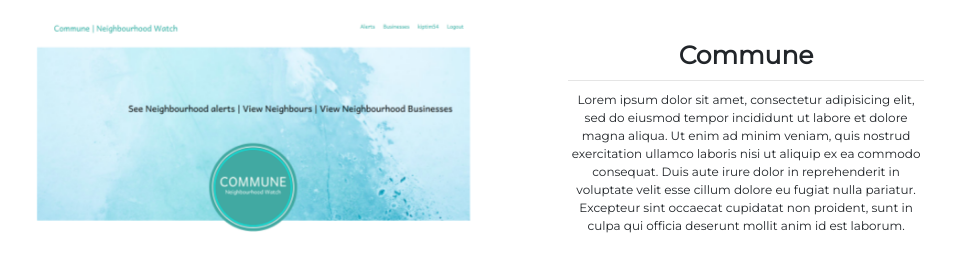
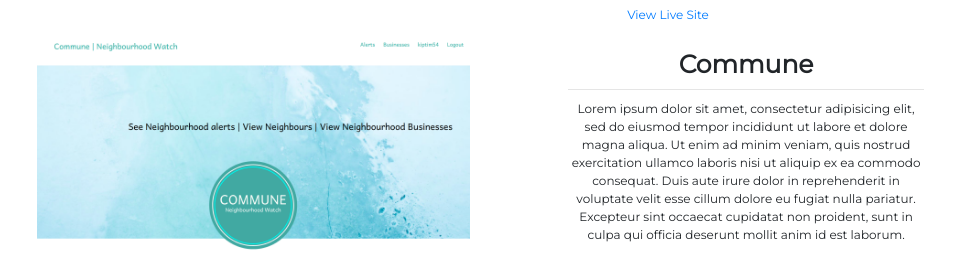
Before and after one commit to Kiptim54/Portfolio.github.io, a plain HTML site: page index.html in a window 1280 px wide. Shown: the part 1475-1751 px from the top of the page, without its empty margins (164-1128 px from the left). Drawn offline with nearby package versions, Linux system fonts and the light colour scheme; grey boxes are pictures that could not be loaded; a web font is replaced by a local one.

Commit message:
add hove working but not the best

```diff
--- a/index.html
+++ b/index.html
@@ -80,7 +80,10 @@
     </div>
     <!--another projects row-->
     <div class="row">
-      <div class="col-xs-12 col-md-6">
+      <div class="col-xs-12 col-md-6" id="commune">
+        <div class="link">
+           <a href="#">View Live Site</a>
+        </div>
         <img class="img-responsive" src="photos/Commune.png" alt="">
       </div>
       <div class="col-xs-12 col-md-1">
```
Also changed, not shown: css/styles.css (+26 -0 lines).
